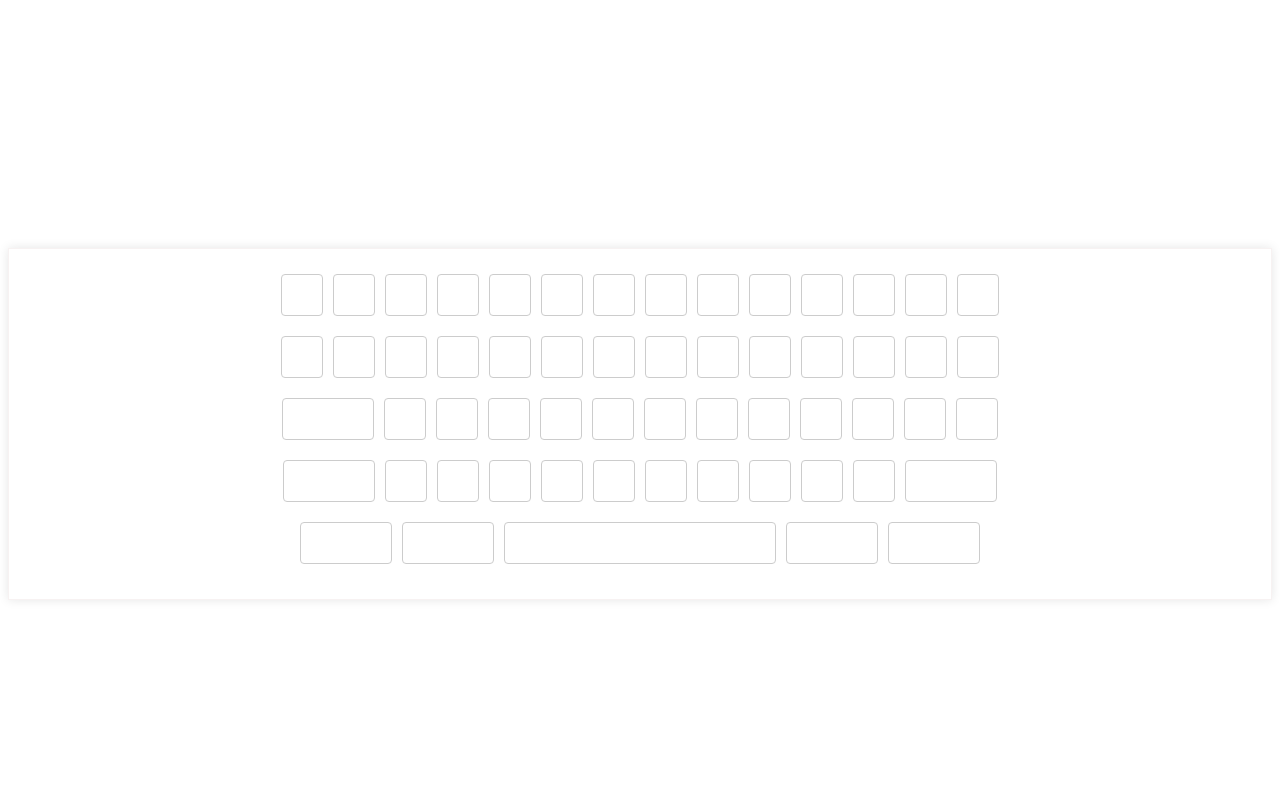
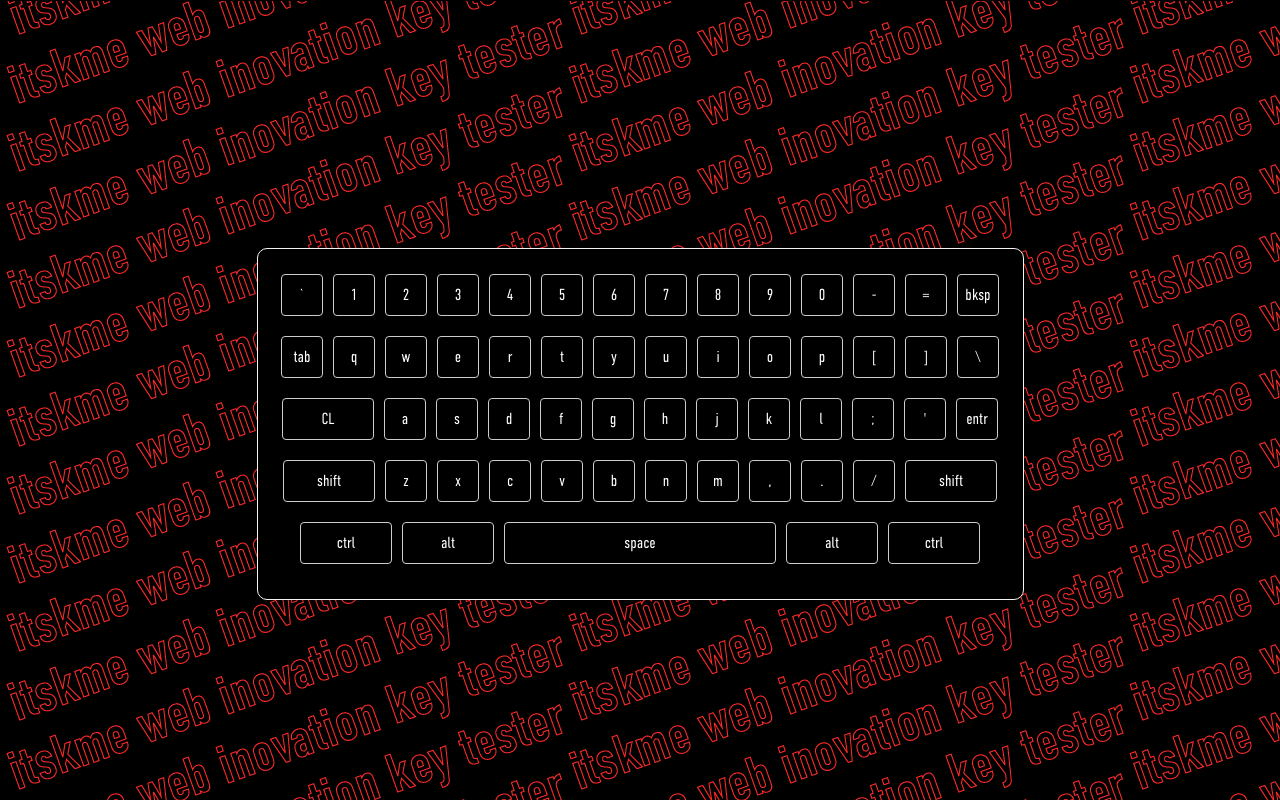
Before and after one commit to itskme/keeb-tester, a plain HTML site: page index.html in a window 1280 px wide. Drawn offline with Linux system fonts and the light colour scheme.

Commit message:
final touches
completed branding, like the favicon and background image. It looks awesome now. Modified other stuff for visuals too. Lil bit of CSS and HTML.

```diff
--- a/index.html
+++ b/index.html
@@ -56,7 +56,7 @@
             <div class="key" data-key="Enter">entr</div>
         </div>
         <div class="row">
-            <div class="key modifier" data-key="ShiftLeft">Shift</div>
+            <div class="key modifier" data-key="ShiftLeft">shift</div>
             <div class="key" data-key="z">z</div>
             <div class="key" data-key="x">x</div>
             <div class="key" data-key="c">c</div>
--- a/style.css
+++ b/style.css
@@ -1,5 +1,12 @@
+@font-face {
+    font-family: 'dcl';
+    src: url(dcl.ttf);
+}
+
 body {
     padding-top: 240px;
+    font-family: 'dcl', Courier, monospace;
+    background-image: url('bg.png');
 }
 
 .keyboard {
@@ -8,9 +15,13 @@ body {
     align-items: center;
     padding: 20px;
     border: 1px solid #f7f2f2;
-    border-radius: 0;
+    border-radius: 10px;
     box-shadow: 0 0 10px rgba(0, 0, 0, 0.1);
     color: #ccc;
+    max-width: 725px;
+    margin-left: auto;
+    margin-right: auto;
+    background-color: black;
 }
 
 .row {
```
Also changed, not shown: bg.png (added), dcl.ttf (added), favicon.ico (added), it-logo.svg (added), 2 other files.
